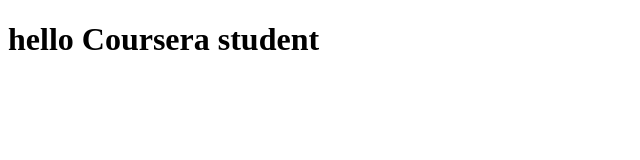
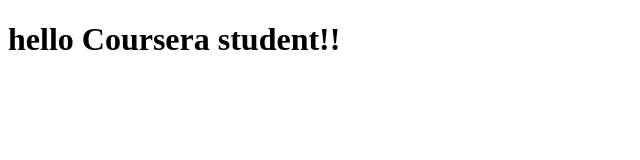
Before and after one commit to Ayaelhassani/coursera-test, a plain HTML site: page index.html in a window 1280 px wide. Shown: the full height of the page, 0-640 px from the left. Drawn offline with Linux system fonts and the light colour scheme.

Commit message:
Next versio of web file

```diff
--- a/index.html
+++ b/index.html
@@ -5,7 +5,7 @@
         <title>Hello Coursera</title>
     </head>
     <body>
-        <h1>hello Coursera student
+        <h1>hello Coursera student!!
              </h1>
     </body>
     </html>
```
